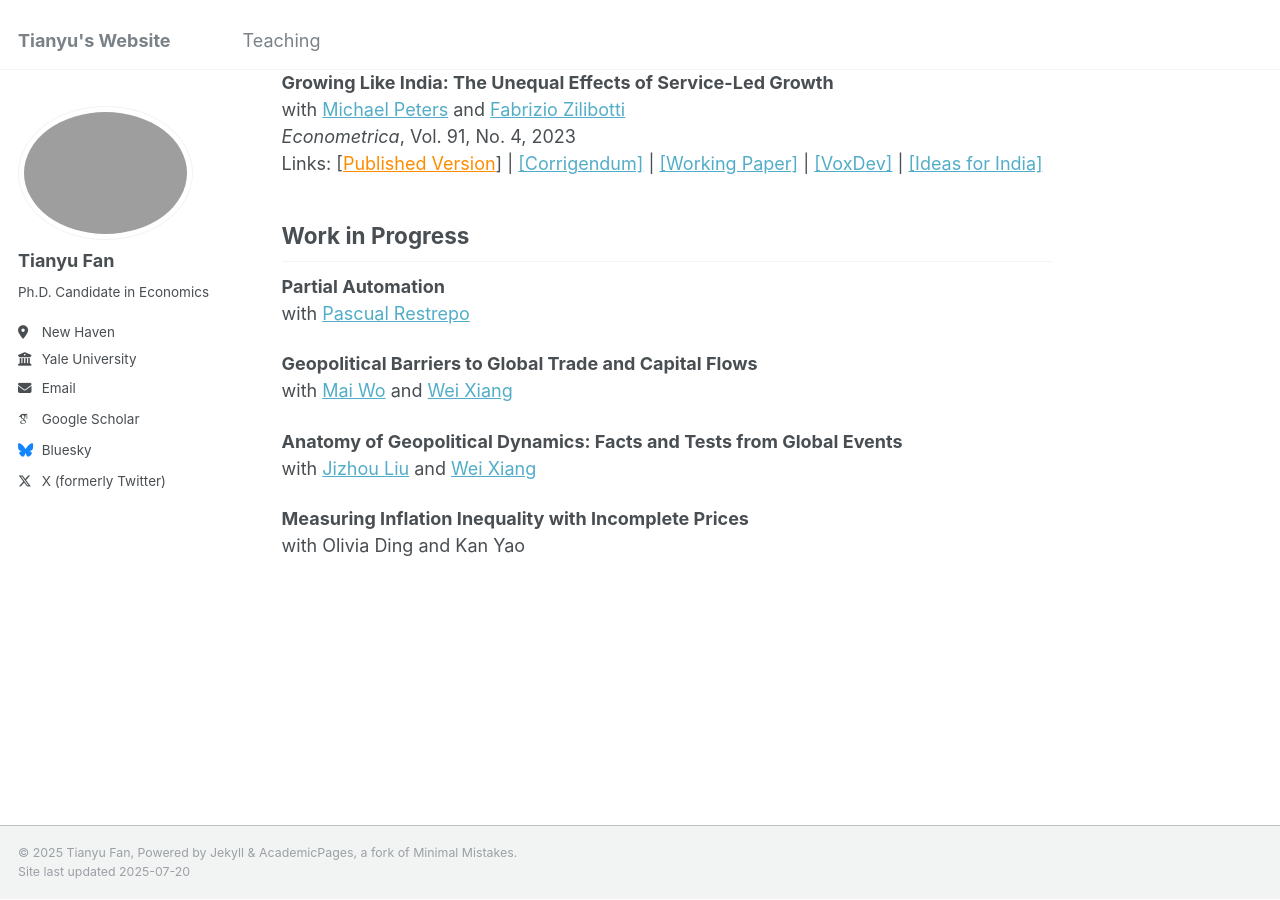
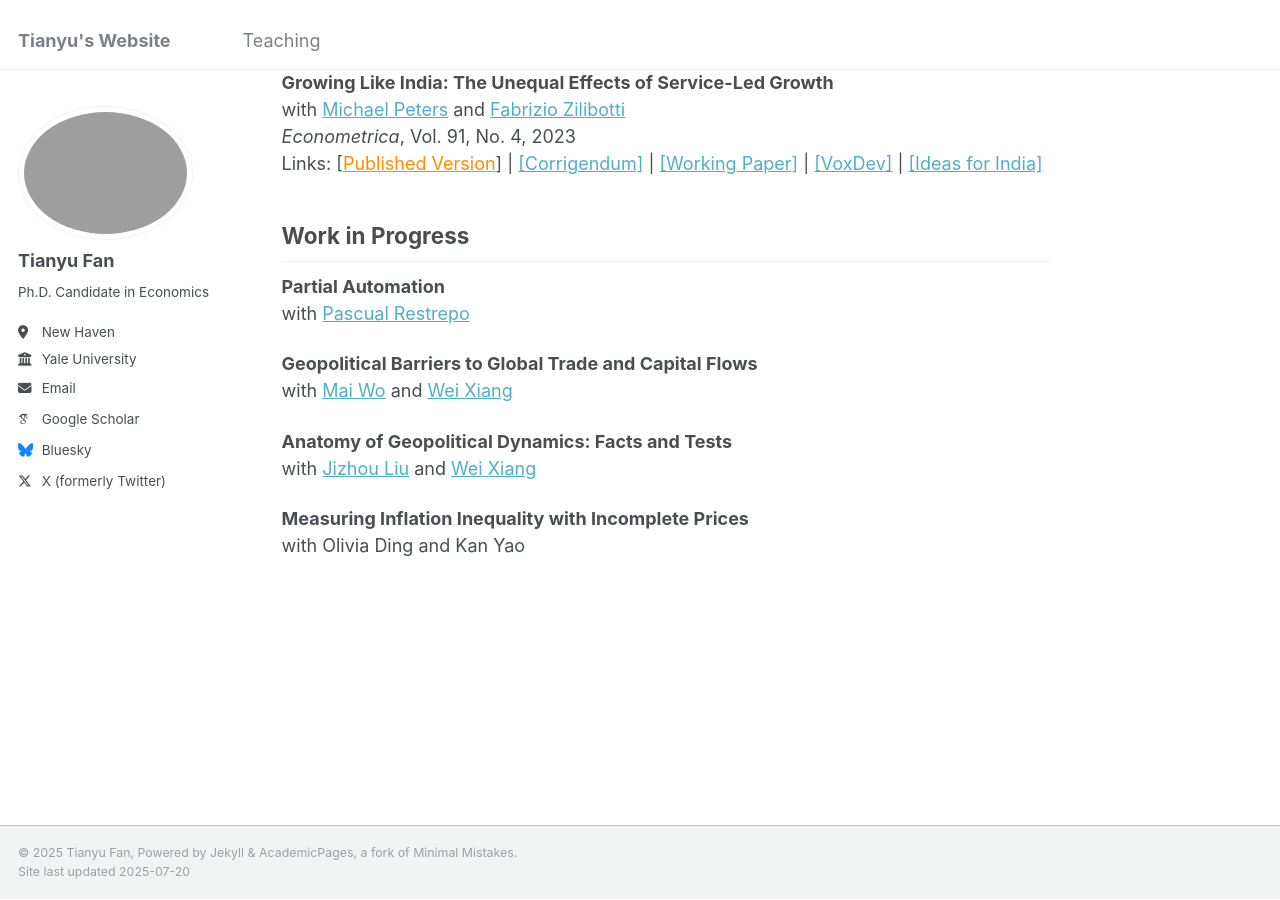
Before and after one commit to tianyufan-econ/tianyufan-econ.github.io, a Jekyll site: the page built from _pages/about.md, in a window 1280 px wide and 900 px high, scrolled down 610 px. Built offline with Jekyll 4.4.1, drawn with Linux system fonts in a browser that asks for light colours; some web fonts are replaced.

Commit message:
Update about.md

```diff
--- a/_pages/about.md
+++ b/_pages/about.md
@@ -37,7 +37,7 @@ with [Pascual Restrepo](https://campuspress.yale.edu/pascualrestrepo/)
 **Geopolitical Barriers to Global Trade and Capital Flows**
 with [Mai Wo](https://sites.google.com/view/maiwo/) and [Wei Xiang](https://sites.google.com/view/wei-xiang)
 
-**Anatomy of Geopolitical Dynamics: Facts and Tests from Global Events**
+**Anatomy of Geopolitical Dynamics: Facts and Tests**
 with [Jizhou Liu](https://ljz0.github.io) and [Wei Xiang](https://sites.google.com/view/wei-xiang)
 
 **Measuring Inflation Inequality with Incomplete Prices**
```
